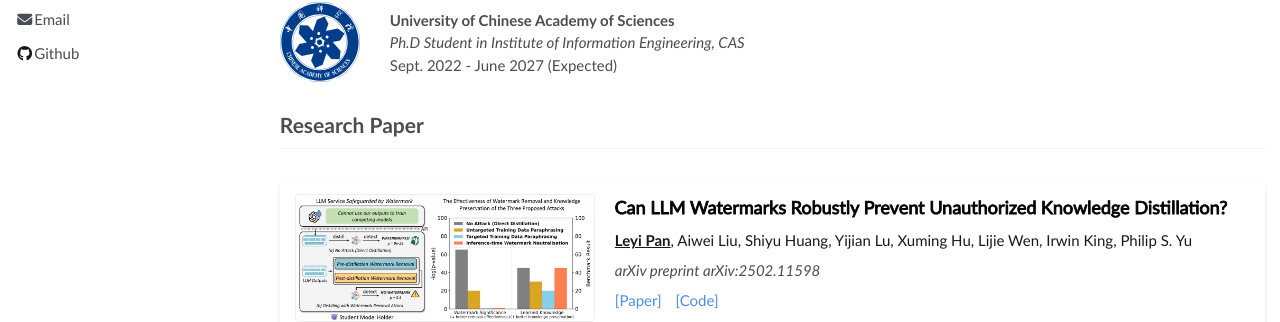
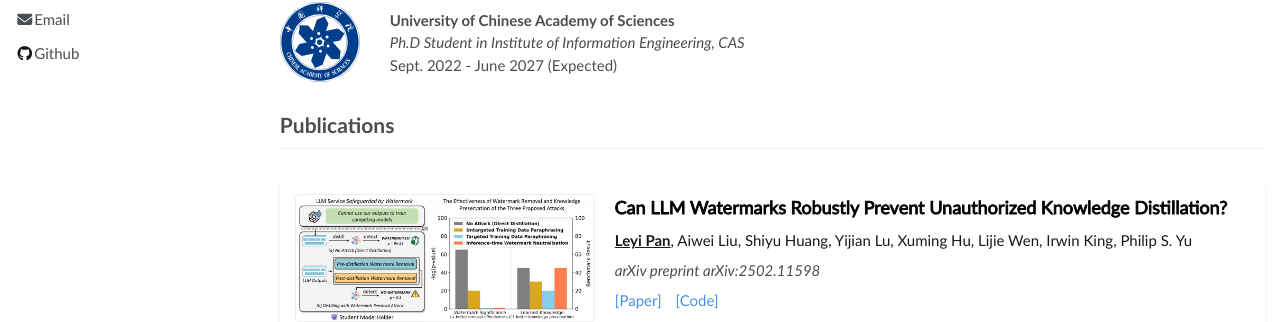
Before and after one commit to redwyd/redwyd.github.io, a Jekyll site: the page built from _pages/about.md, in a window 1280 px wide and 900 px high. Shown: the part 433-755 px from the top of the window. Built offline with Jekyll 4.4.1, drawn with Linux system fonts in a browser that asks for light colours.

Commit message:
Update about.md

```diff
--- a/_pages/about.md
+++ b/_pages/about.md
@@ -37,7 +37,7 @@ My research primarily focuses on two areas:
     </div>
 </div>
 
-# Research Paper
+# Publications
 <div class="paper-container">
 <div class="paper-image">
 <img src="images/wn.png" alt="paper">
```
